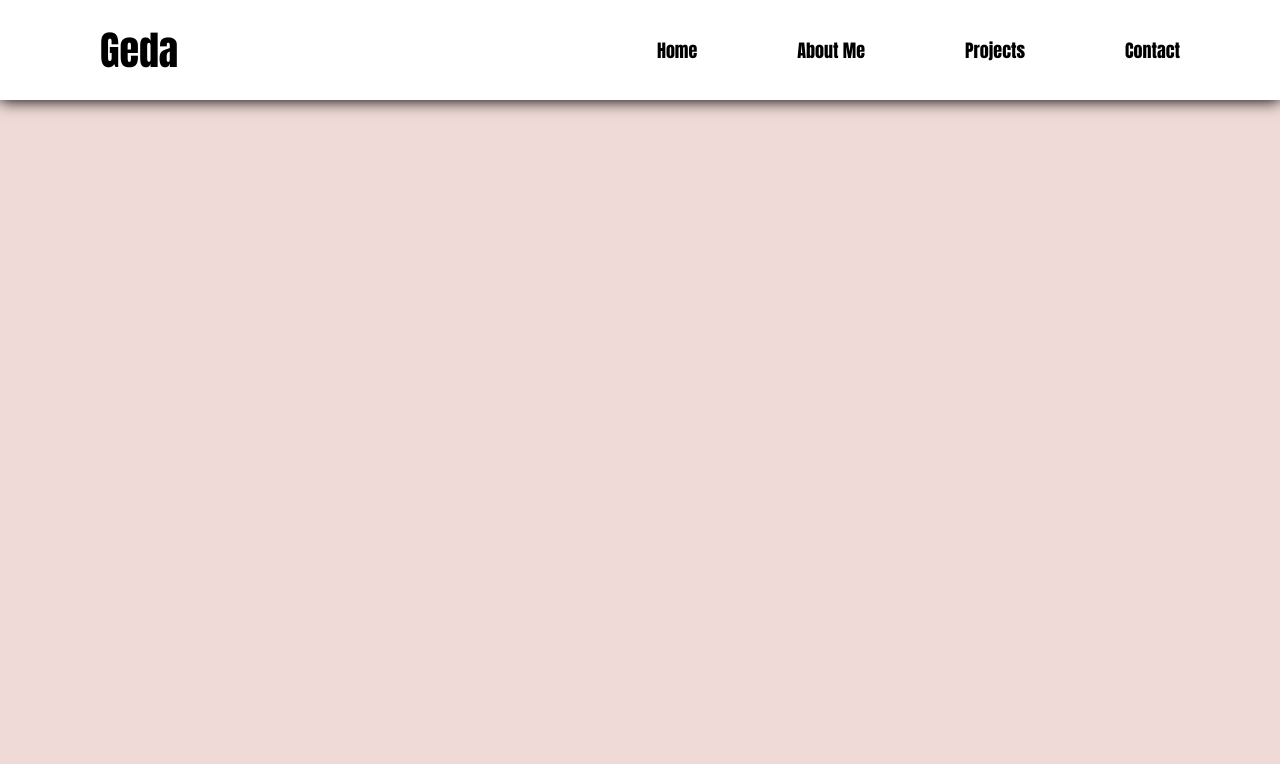
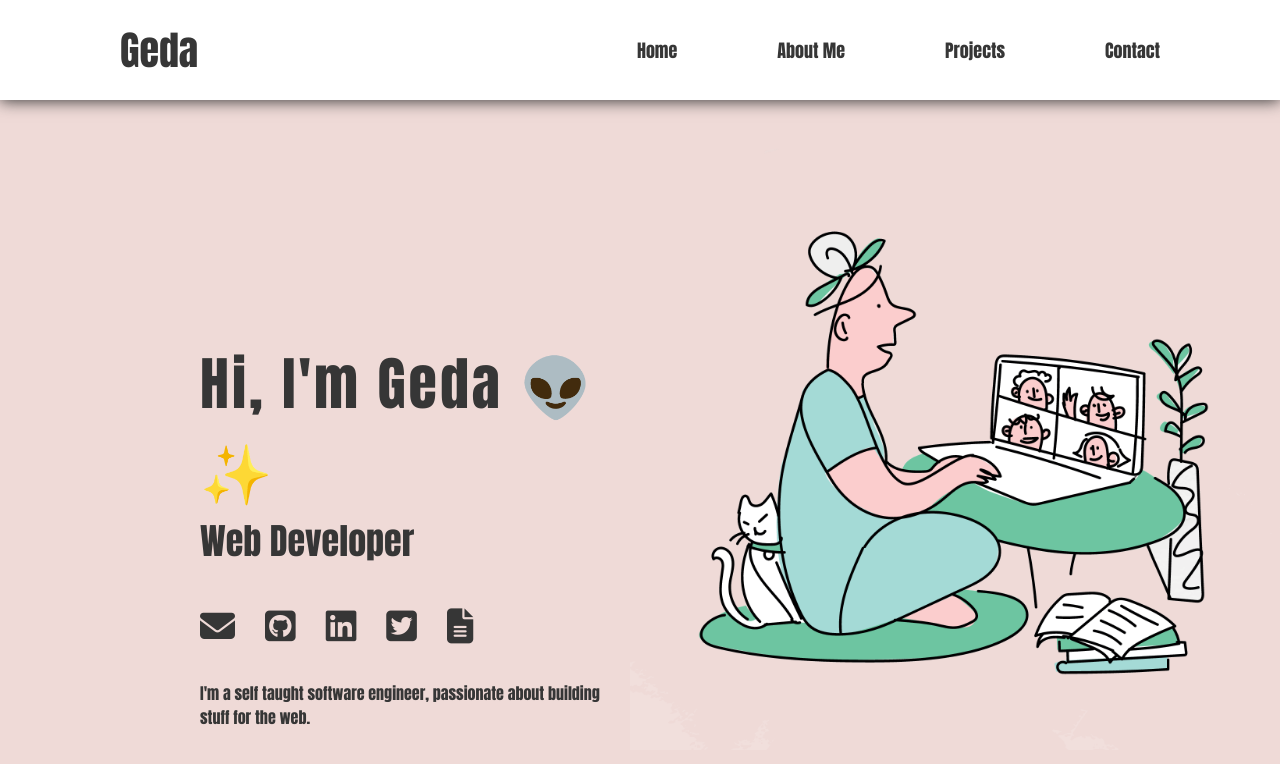
Before and after one commit to gedadev/portfolio, a plain HTML site: page index.html in a window 1280 px wide. Drawn offline with Linux system fonts and the light colour scheme.

Commit message:
presentation section

```diff
--- a/index.html
+++ b/index.html
@@ -5,6 +5,7 @@
     <meta http-equiv="X-UA-Compatible" content="IE=edge">
     <meta name="viewport" content="width=device-width, initial-scale=1.0">
     <link rel="stylesheet" href="style.css">
+    <script src="https://kit.fontawesome.com/4627f18a48.js" crossorigin="anonymous"></script>
     <title>Hi I'm Geda</title>
 </head>
 <body>
@@ -12,13 +13,30 @@
         <h1>Geda</h1>
         <nav>
             <ul id="nav-list">
-                <li class="nav-item"><a href="">Home</a></li>
-                <li class="nav-item"><a href="">About Me</a></li>
+                <li class="nav-item"><a href="#presentation">Home</a></li>
+                <li class="nav-item"><a href="#about">About Me</a></li>
                 <li class="nav-item"><a href="">Projects</a></li>
                 <li class="nav-item"><a href="">Contact</a></li>
             </ul>
         </nav>
     </header>
+    <section id="presentation">
+        <div id="greeting">
+            <h2>Hi, I'm Geda 👽✨</h2>
+            <h3>Web Developer</h3>
+            <div>
+                <a href="#contact"><i class="fa-solid fa-envelope"></i></a>
+                <a href="https://github.com/gedadev" target="_blank"><i class="fa-brands fa-github-square"></i></a>
+                <a href="https://linkedin.com" target="_blank"><i class="fa-brands fa-linkedin"></i></a>
+                <a href="https://twitter.com/home" target="_blank"><i class="fa-brands fa-twitter-square"></i></a>
+                <a href=""><i class="fa-solid fa-file-lines"></i></a>
+            </div>
+            <p>I'm a self taught software engineer, passionate about building stuff for the web.</p>
+        </div>
+        <div id="image">
+            <img src="./img/v872batch5-nunny-01.png" alt="">
+        </div>
+    </section>
     <script src="./script.js"></script>
 </body>
 </html>
--- a/style.css
+++ b/style.css
@@ -3,7 +3,7 @@
     --acc-color: #1572A1;
     --sec-color: #E3BEC6;
     --sec-color-2: #9AD0EC;
-    --font-color: #000;
+    --font-color: rgb(54, 54, 54);
 }
 
 * {
@@ -12,10 +12,15 @@
     list-style-type: none;
     text-decoration: none;
     font-family: Impact, Haettenschweiler, 'Arial Narrow Bold', sans-serif;
+    color: var(--font-color);
 }
 
-a:visited {
+a:visited, a:link, a:active {
     color: var(--font-color);
+}
+
+a:hover {
+    color: var(--acc-color);
 }
 
 body {
@@ -33,21 +38,59 @@ header {
     box-shadow: 0px 1px 15px var(--font-color);
     position: fixed;
     width: 100%;
+    top: 0;
 }
 
 header > h1 {
     font-size: 40px;
     font-weight: 100;
-    padding-left: 100px;
+    padding-left: 120px;
 }
 
 #nav-list {
     display: flex;
     gap: 100px;
     font-size: 18px;
-    padding-right: 100px;
+    padding-right: 120px;
 }
 
-#nav-list > li > a:hover {
-    color: var(--acc-color);
+/* Presentation Section */
+
+#presentation {
+    margin-top: 100px;
+    display: flex;
 }
+
+#greeting {
+    padding: 240px 0 0 200px;
+}
+
+#greeting > h2 {
+    font-size: 58px;
+    font-weight: 200;
+    letter-spacing: 3px;
+}
+
+#greeting > h3 {
+    font-size: 36px;
+    font-weight: 200;
+}
+
+#greeting > div {
+    display: flex;
+    gap: 30px;
+    margin: 30px 0;
+    font-size: 35px;
+}
+
+#image {
+    display: flex;
+    justify-content: center;
+    align-items: center;
+    flex: 1;
+}
+
+#image > img {
+    width: 650px;
+    height: auto;
+}
```
Also changed, not shown: img/v872batch5-nunny-01.png (added).
